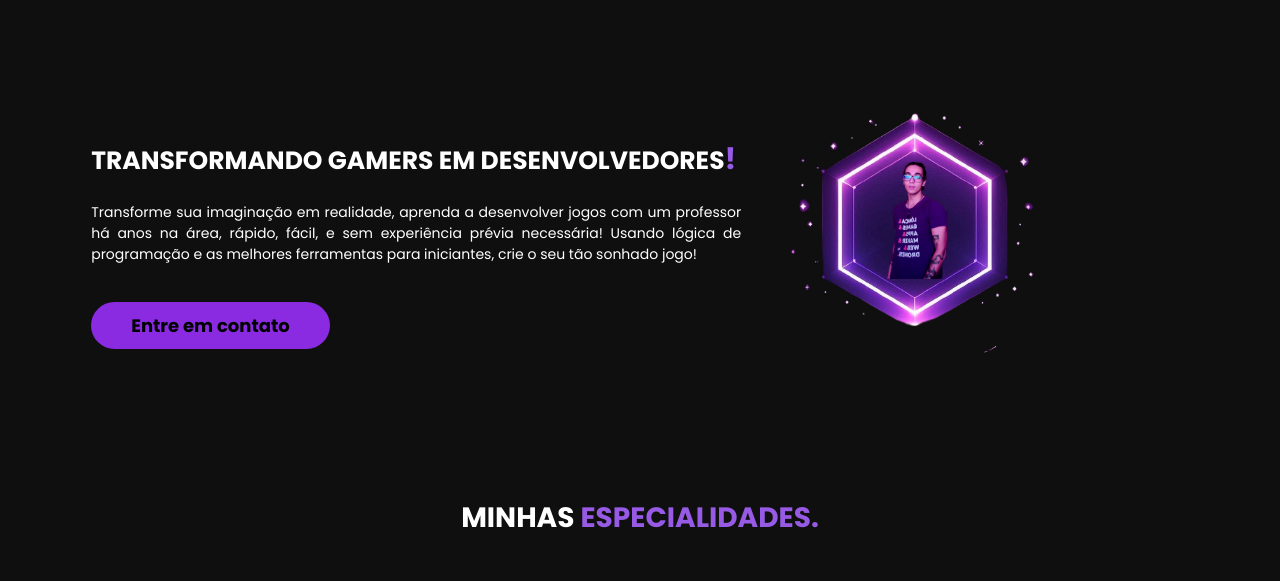
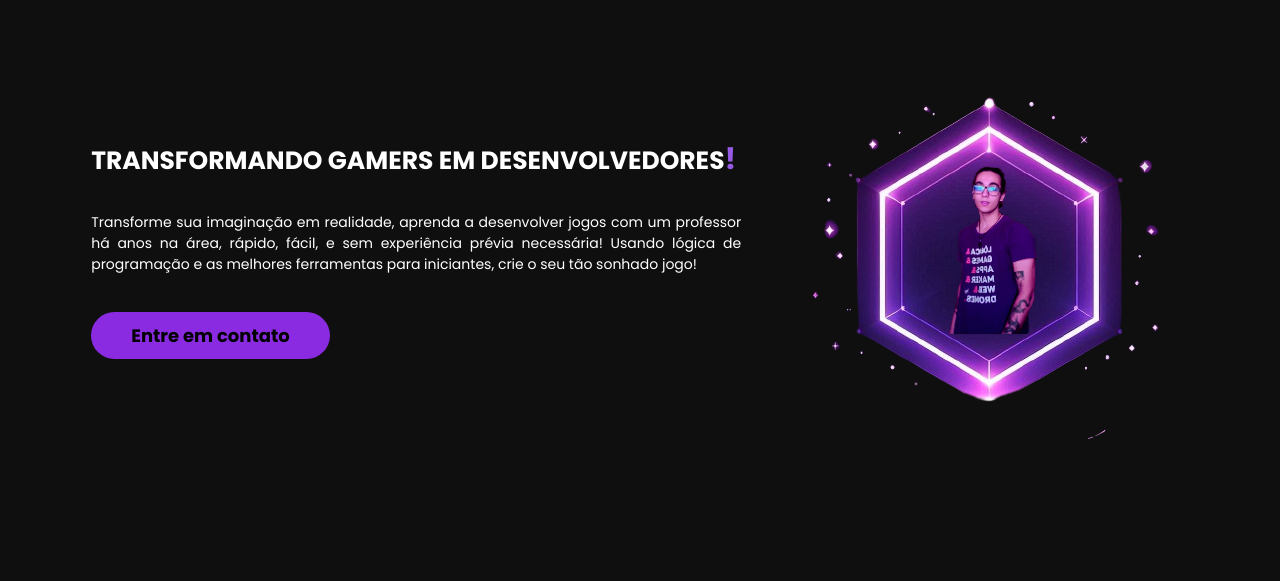
Before and after one commit to Gabriel-Corvus/Portfolio, a plain HTML site: page index.html in a window 1280 px wide. Shown: the part 150-731 px from the top of the page. Drawn offline with nearby package versions, Linux system fonts and the light colour scheme.

Commit message:
Add files via upload

```diff
--- a/style.css
+++ b/style.css
@@ -100,10 +100,10 @@ section.topo-do-site.flex{
 }
 .img-topo-site img{
     padding: 20;
-    width: 350px;
-    height: 350px;
+    width: 500px;
+    height: 500px;
     float: right;
-    margin-top: -90px;
+    margin-top: -130px;
     position: relative;
     animation: flutuar 2s ease-in-out infinite alternate;
   }
@@ -112,7 +112,7 @@ section.topo-do-site.flex{
   .txt-topo-site p{
     color: rgb(255, 255, 255);
     padding: 0px;
-    margin-top: 20px;
+    margin-top: 30px;
     height: 100px;
     width: 650px;
     margin-left: 40px;
```
